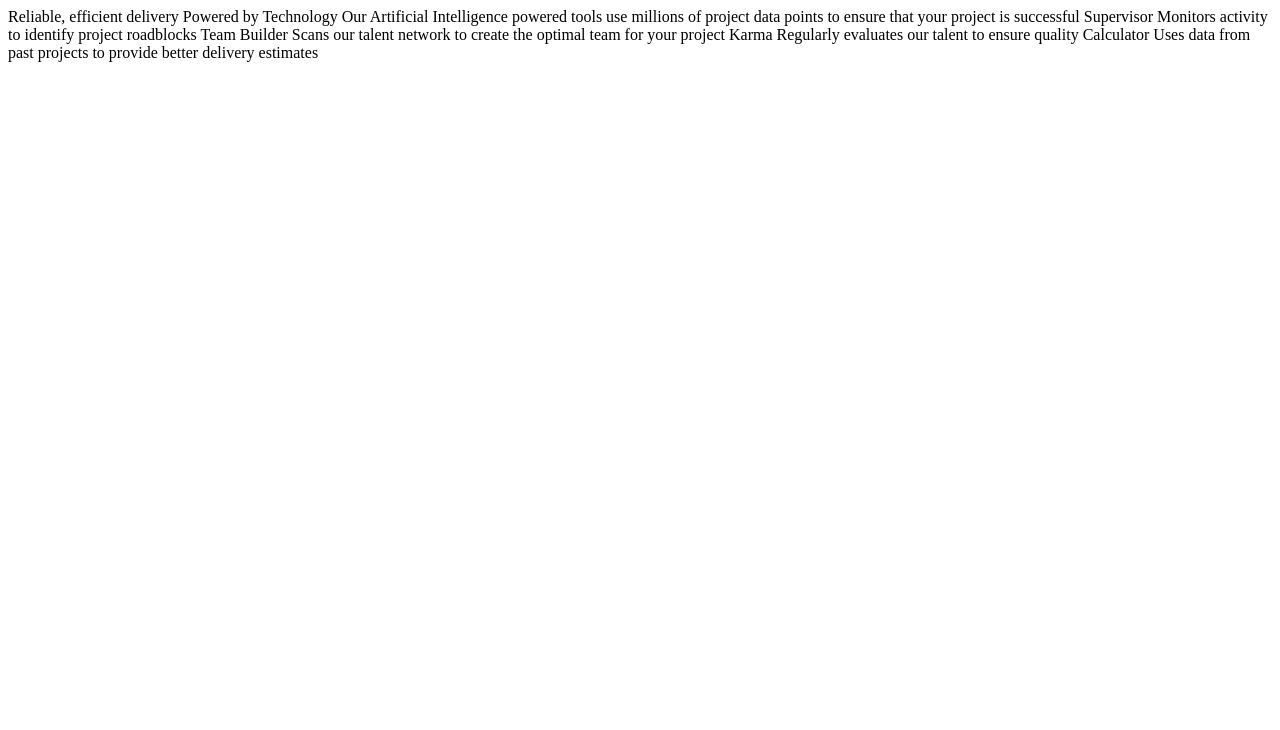
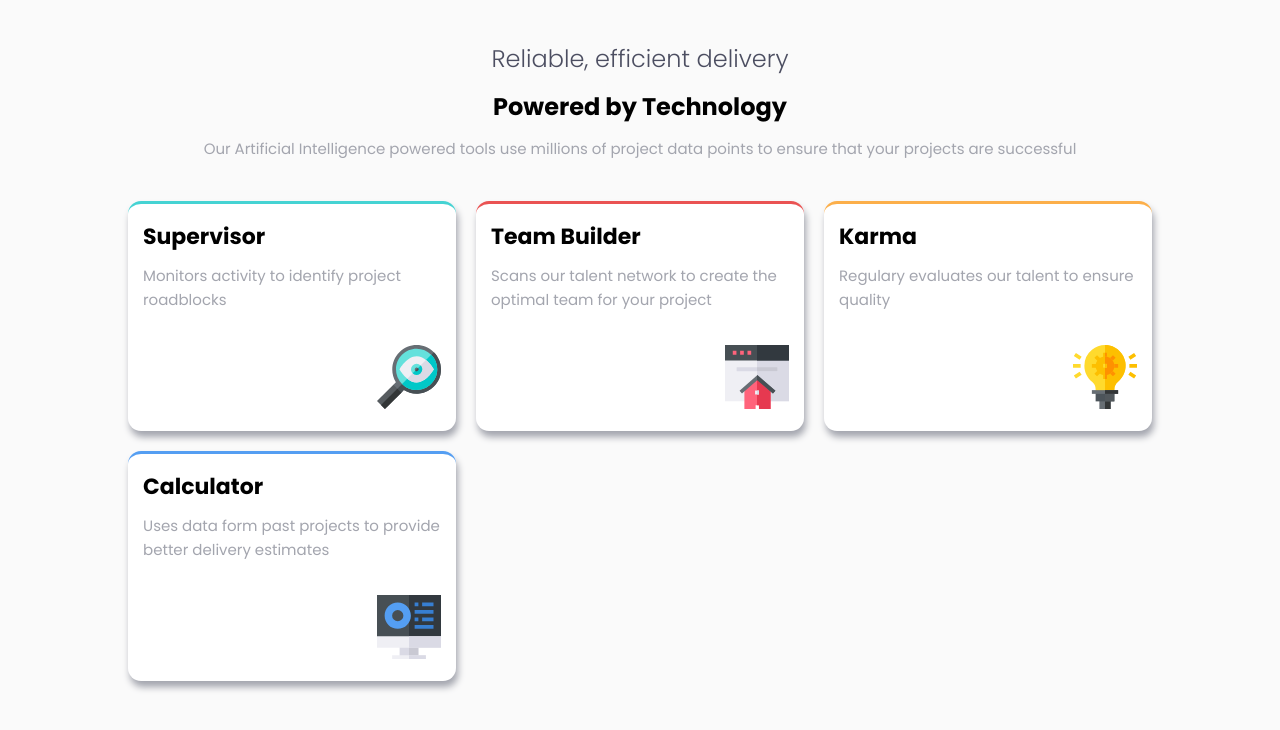
Before and after one commit to notabhishekrai/four-card-feature-section, a plain HTML site: page index.html in a window 1280 px wide. Drawn offline with Linux system fonts and the light colour scheme.

Commit message:
finished half way

```diff
--- a/index.html
+++ b/index.html
@@ -15,12 +15,85 @@
     <title>Frontend Mentor | Four card feature section</title>
   </head>
   <body>
-    Reliable, efficient delivery Powered by Technology Our Artificial
+    <!-- Reliable, efficient delivery Powered by Technology Our Artificial
     Intelligence powered tools use millions of project data points to ensure
     that your project is successful Supervisor Monitors activity to identify
     project roadblocks Team Builder Scans our talent network to create the
     optimal team for your project Karma Regularly evaluates our talent to ensure
     quality Calculator Uses data from past projects to provide better delivery
-    estimates
+    estimates -->
+
+    <main id="main">
+      <div class="container">
+        <div class="container-contents">
+          <h1>Reliable, efficient delivery</h1>
+          <h2>Powered by Technology</h2>
+          <p>
+            Our Artificial Intelligence powered tools use millions of project
+            data points to ensure that your projects are successful
+          </p>
+        </div>
+
+        <div class="card-container">
+          <div class="card card1">
+            <div class="card-content">
+              <h3 class="card-tite">Supervisor</h3>
+              <p>Monitors activity to identify project roadblocks</p>
+            </div>
+            <figure class="card-img">
+              <img
+                src="images/icon-supervisor.svg"
+                alt="image of magnifying glass"
+              />
+            </figure>
+          </div>
+
+          <div class="card card2">
+            <div class="card-content">
+              <h3 class="card-tite">Team Builder</h3>
+              <p>
+                Scans our talent network to create the optimal team for your
+                project
+              </p>
+            </div>
+            <figure class="card-img">
+              <img
+                src="images/icon-team-builder.svg"
+                alt="image of magnifying glass"
+              />
+            </figure>
+          </div>
+
+          <div class="card card3">
+            <div class="card-content">
+              <h3 class="card-tite">Karma</h3>
+              <p>Regulary evaluates our talent to ensure quality</p>
+            </div>
+            <figure class="card-img">
+              <img
+                src="images/icon-karma.svg"
+                alt="image of magnifying glass"
+              />
+            </figure>
+          </div>
+
+          <div class="card card4">
+            <div class="card-content">
+              <h3 class="card-tite">Calculator</h3>
+              <p>
+                Uses data form past projects to provide better delivery
+                estimates
+              </p>
+            </div>
+            <figure class="card-img">
+              <img
+                src="images/icon-calculator.svg"
+                alt="image of magnifying glass"
+              />
+            </figure>
+          </div>
+        </div>
+      </div>
+    </main>
   </body>
 </html>
--- a/scss/index.scss
+++ b/scss/index.scss
@@ -0,0 +1,127 @@
+@import url("https://fonts.googleapis.com/css2?family=Poppins:wght@100;200;300;400;500;600;700;800;900&display=swap");
+
+$red: hsl(0, 78%, 62%);
+$cyan: hsl(180%, 62%, 55%);
+$orange: hsl(34, 97%, 64%);
+$blue: hsl(212, 86%, 64%);
+
+$very-dark-blue: hsl(234, 12%, 34%);
+$grayish-blue: hsl(229, 6%, 66%);
+$very-light-gray: hsl(0, 0%, 98%);
+$white: hsl(0, 0%, 100%);
+
+* {
+  font-family: "Poppins", sans-serif;
+  margin: 0;
+  padding: 0;
+  box-sizing: border-box;
+}
+
+html {
+  font-size: 62.5%;
+}
+
+body {
+  display: flex;
+  flex-direction: column;
+  justify-content: center;
+  align-items: center;
+  font-size: 1.5rem;
+  background-color: $very-light-gray;
+  line-height: 1.6;
+}
+
+.container {
+  width: 80%;
+  margin: 4rem auto;
+
+  &-contents {
+    text-align: center;
+    margin-bottom: 4rem;
+
+    h1 {
+      font-size: 2.4rem;
+      font-weight: 300;
+      color: $very-dark-blue;
+      margin-bottom: 1rem;
+    }
+
+    h2 {
+      font-size: 2.4rem;
+      margin-bottom: 1rem;
+    }
+
+    p {
+      color: $grayish-blue;
+    }
+  }
+}
+
+.card-container {
+  display: grid;
+  grid-template-columns: 360px;
+  grid-template-rows: repeat(4, 230px);
+  grid-row-gap: 2rem;
+  place-content: center;
+
+  .card {
+    border-radius: 13px;
+    box-shadow: 2px 6px 7px $grayish-blue;
+    width: 100%;
+    padding: 1em;
+    background-color: $white;
+    display: flex;
+    flex-direction: column;
+    justify-content: space-between;
+    position: relative;
+
+    &::after {
+      content: "";
+      border-radius: 13px;
+      width: 100%;
+      height: 100%;
+      position: absolute;
+      background-color: transparent;
+      top: 0;
+      left: 0;
+    }
+
+    &-content {
+      h3 {
+        font-size: 2.2rem;
+        margin-bottom: 1rem;
+      }
+      p {
+        color: $grayish-blue;
+      }
+    }
+
+    &-img {
+      align-self: flex-end;
+      margin-top: 2em;
+    }
+  }
+
+  .card1 {
+    border-top: 3px solid $cyan;
+  }
+  .card2 {
+    border-top: 3px solid $red;
+  }
+  .card3 {
+    border-top: 3px solid $orange;
+  }
+  .card4 {
+    border-top: 3px solid $blue;
+  }
+}
+
+@media all and (max-width: 100rem) {
+  .card-container {
+    grid-template-columns: repeat(3, 1fr);
+    grid-gap: 2rem;
+    .card-4 {
+      grid-column: 2/3;
+    }
+  }
+}
```
Also changed, not shown: css/index.css, 1 other file.
